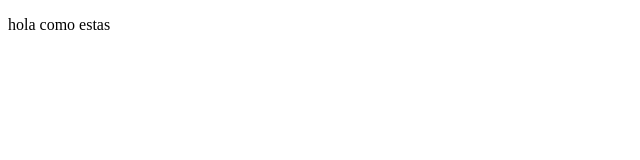
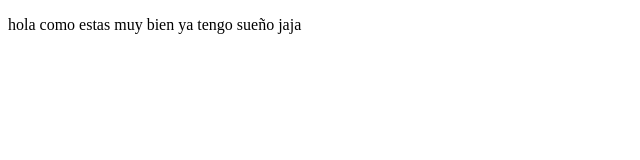
Before and after one commit to yomghv/personalDemo, a plain HTML site: page index.html in a window 1280 px wide. Shown: the whole page, without its empty margins (0-640 px from the left). Drawn offline with Linux system fonts and the light colour scheme.

Commit message:
cambios agregados en el sitio

```diff
--- a/index.html
+++ b/index.html
@@ -7,6 +7,6 @@
     <title>hola</title>
 </head>
 <body>
-    <p>hola como estas</p>
+    <p>hola como estas muy bien ya tengo sueño jaja</p>
 </body>
 </html>
```
